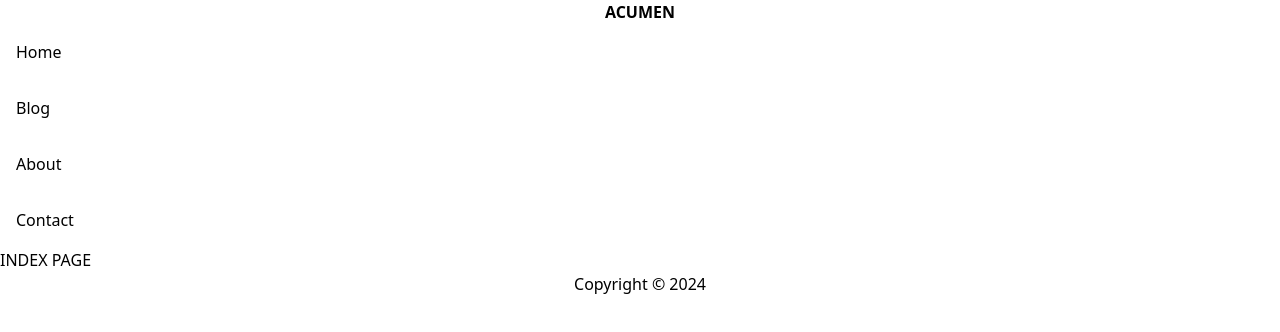
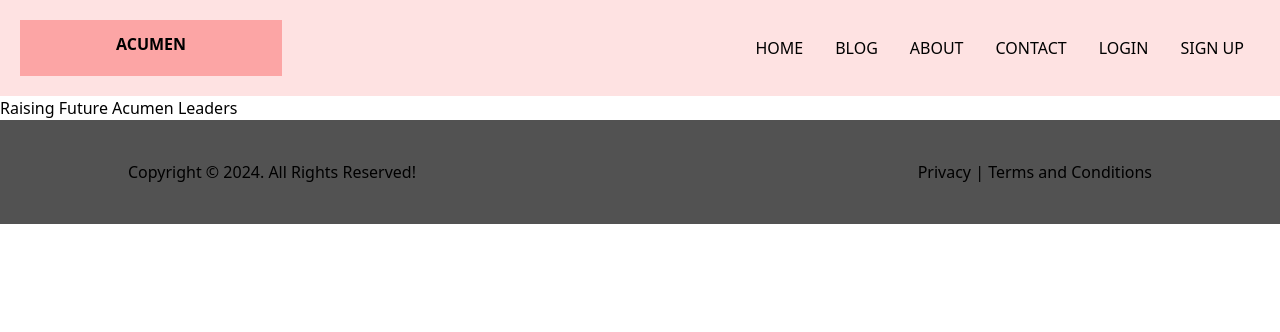
Before and after one commit to AgVicCodes/TechWebsite, a Next.js app: page / in a window 1280 px wide. Shown: the top 332 px of the page. Built offline with nearby package versions, Linux system fonts and the light colour scheme.

Commit message:
Adding index page content

```diff
--- a/components/Footer.jsx
+++ b/components/Footer.jsx
@@ -1,8 +1,9 @@
 const Footer = () => {
     return (
-        <footer className="container">
-            <div className="flex">
-                <span className="mx-auto">Copyright © 2024</span>
+        <footer className="">
+            <div className="flex bg-neutral-600 py-10 justify-between">
+                <span className="ml-32">Copyright © 2024. All Rights Reserved!</span>
+                <span className="mr-32">Privacy | Terms and Conditions</span>
             </div>
         </footer>
     );
--- a/components/Navbar.jsx
+++ b/components/Navbar.jsx
@@ -2,14 +2,19 @@ import Link from "next/link"
 
 const Navbar = () => {
     return (
-        <nav className="container">
-            <div className = "grid">
-                <h1 className = "font-bold mx-auto">ACUMEN</h1>
-                {/* <img src = "" alt = "Logo"/> */}
-                <Link href = "/" className = "m-4">Home</Link>
-                <Link href = "/" className = "m-4">Blog</Link>
-                <Link href = "/about" className = "m-4">About</Link>
-                <Link href = "/" className = "m-4">Contact</Link>
+        <nav className="">
+            <div className="flex flex-row justify-between p-5 bg-red-100">
+                <div className = "flex flex-row flex-wrap bg-red-300 justify_start">
+                    <h1 className = "font-bold py-3 mx-24">ACUMEN</h1>
+                </div>
+                <div className="flex flex-row justify-end uppercase">
+                    <Link href = "/" className = "m-4">Home</Link>
+                    <Link href = "/blog" className = "m-4">Blog</Link>
+                    <Link href = "/about" className = "m-4">About</Link>
+                    <Link href = "/contact" className = "m-4">Contact</Link>
+                    <Link href = "/login" className = "m-4">Login</Link>
+                    <Link href = "/signup" className = "m-4">Sign up</Link>
+                </div>
             </div>
         </nav>
     );
--- a/pages/index.jsx
+++ b/pages/index.jsx
@@ -4,7 +4,9 @@
 export default function Home(Index) {
 	return (
 		<main>
-			<div>INDEX PAGE</div>
+			<div className="container">
+				<h1 className="mx-auto">Raising Future Acumen Leaders</h1>
+			</div>
 		</main>
 	)
 }
```
Also changed, not shown: public/HomeAcumen.png (added).
